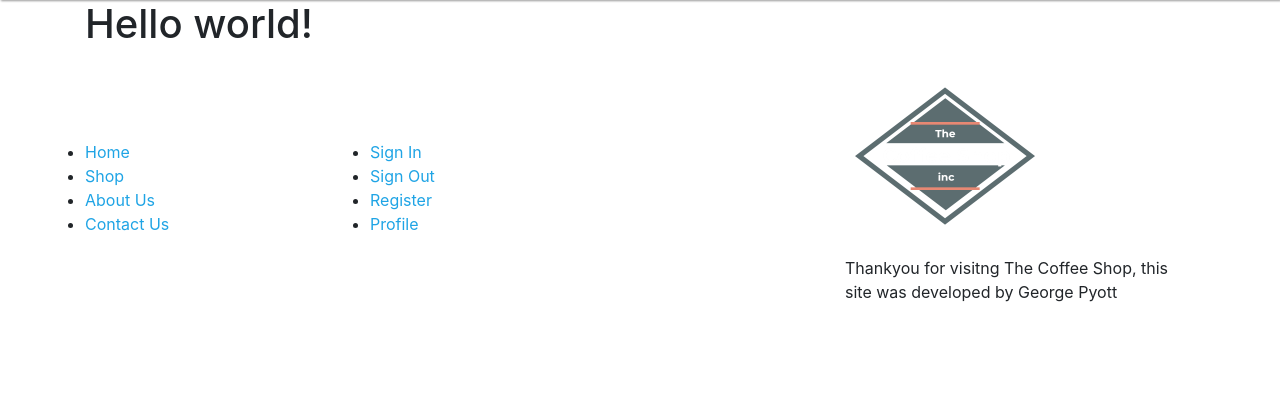
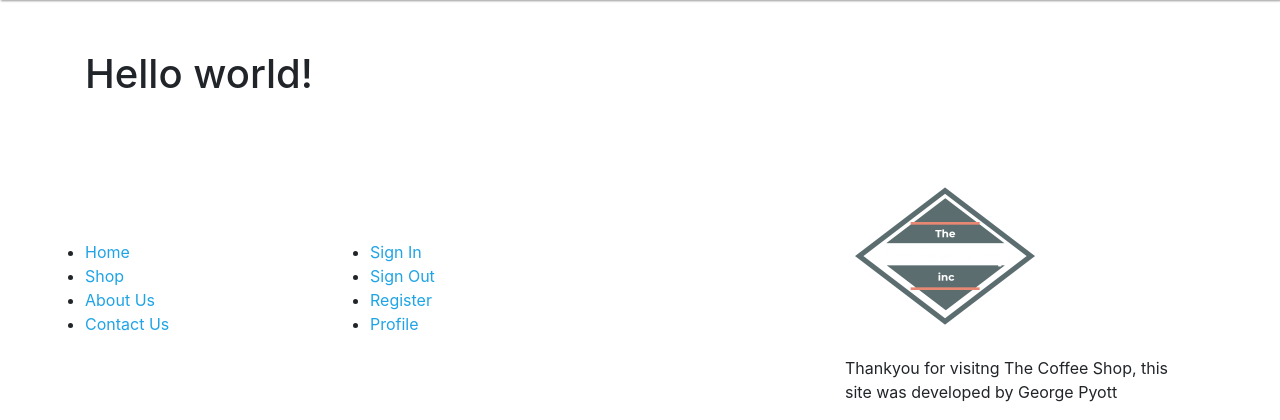
Before and after one commit to Geomint/thecoffeeshop, a Django app: page / in a window 1280 px wide. Shown: the part 160-580 px from the top of the page. Run offline with Django 3.2, Linux system fonts and the light colour scheme; style sheets or scripts are compiled from the project's sources; some libraries are stand-ins or nearby versions.

Commit message:
Updated default styles for project

```diff
--- a/static/scss/base/_defaults.scss
+++ b/static/scss/base/_defaults.scss
@@ -1,6 +1,11 @@
 // base styles
 body {
     background: $main-background-color;
+}
+
+.main-body {
+    padding-top: 50px;
+    padding-bottom: 50px;
 }
 
 a {
@@ -14,7 +19,9 @@ a {
 }
 
 // overwrite default styles
-ul,ol,li {
+ul,
+ol,
+li {
     margin: 0;
     padding: 0;
 }
```
